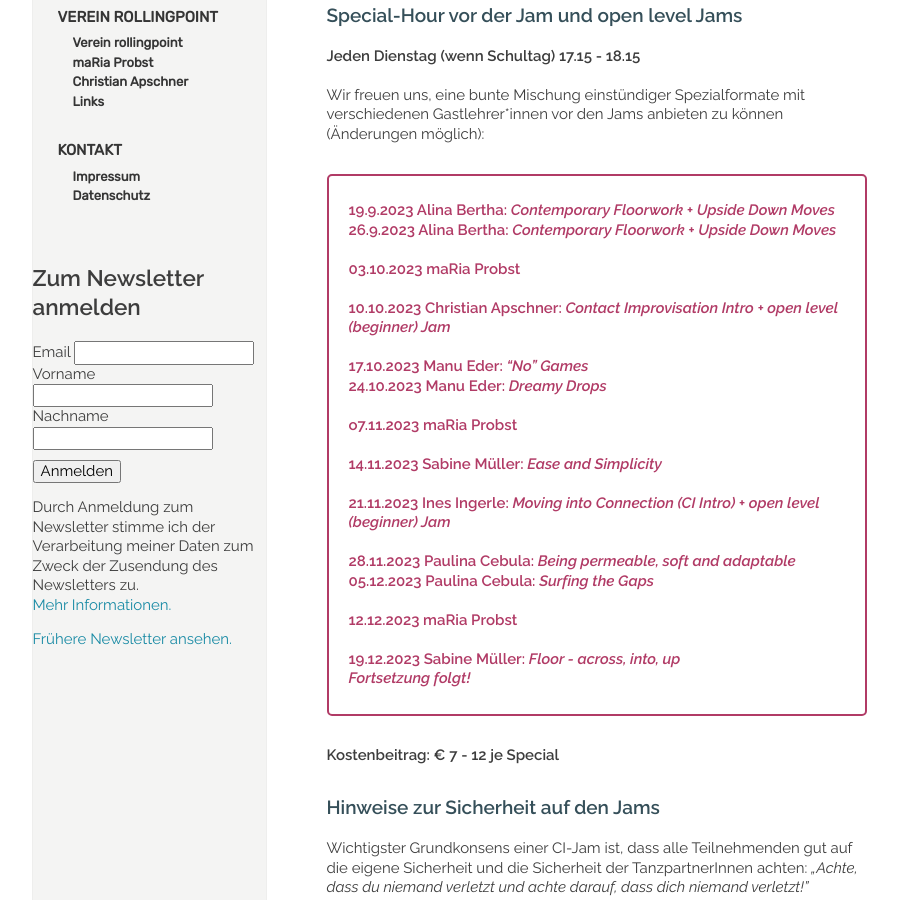
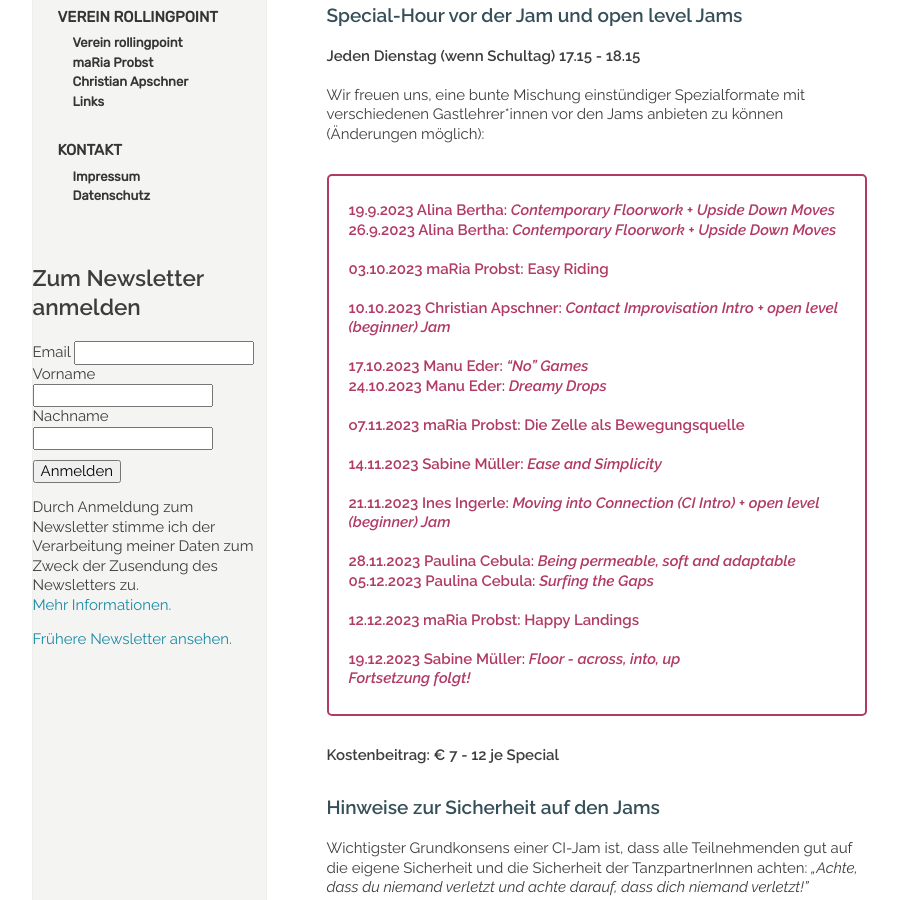
Before and after one commit to manulari/rollingpointat, a Jekyll site: the page built from _pages_de/jams.md, in a window 1280 px wide and 900 px high, scrolled down 672 px. Shown: the whole window, without its empty margins (152-1050 px from the left). Built offline with Jekyll 4.4.1, drawn with Linux system fonts in a browser that asks for light colours; comment, search, counter and statistics services are not loaded.

Commit message:
Update page (de) “jams”

```diff
--- a/_pages_de/jams.md
+++ b/_pages_de/jams.md
@@ -31,14 +31,14 @@ Wir freuen uns, eine bunte Mischung einstündiger Spezialformate mit verschieden
 > **19.9.2023  Alina Bertha: *Contemporary Floorwork + Upside Down Moves***\
 > **26.9.2023 Alina Bertha: *Contemporary Floorwork + Upside Down Moves***\
 > \
-> **03.10.2023   maRia Probst**\
+> **03.10.2023   maRia Probst: Easy Riding**\
 > \
 > **10.10.2023 Christian Apschner: *Contact Improvisation Intro + open level (beginner) Jam***\
 > \
 > **17.10.2023 Manu Eder: *"No" Games***\
 > **24.10.2023 Manu Eder: *Dreamy Drops***\
 > \
-> **o7.11.2023    maRia Probst**\
+> **o7.11.2023    maRia Probst: Die Zelle als Bewegungsquelle**\
 > \
 > **14.11.2023 Sabine Müller: *Ease and Simplicity***\
 > \
@@ -47,7 +47,7 @@ Wir freuen uns, eine bunte Mischung einstündiger Spezialformate mit verschieden
 > **28.11.2023 Paulina Cebula: *Being permeable, soft and adaptable***\
 > **05.12.2023 Paulina Cebula: *Surfing the Gaps***\
 > \
-> **12.12.2023 maRia Probst**\
+> **12.12.2023 maRia Probst: Happy Landings**\
 > \
 > **19.12.2023 Sabine Müller: *Floor - across, into, up***\
 > ***Fortsetzung folgt!***
```
